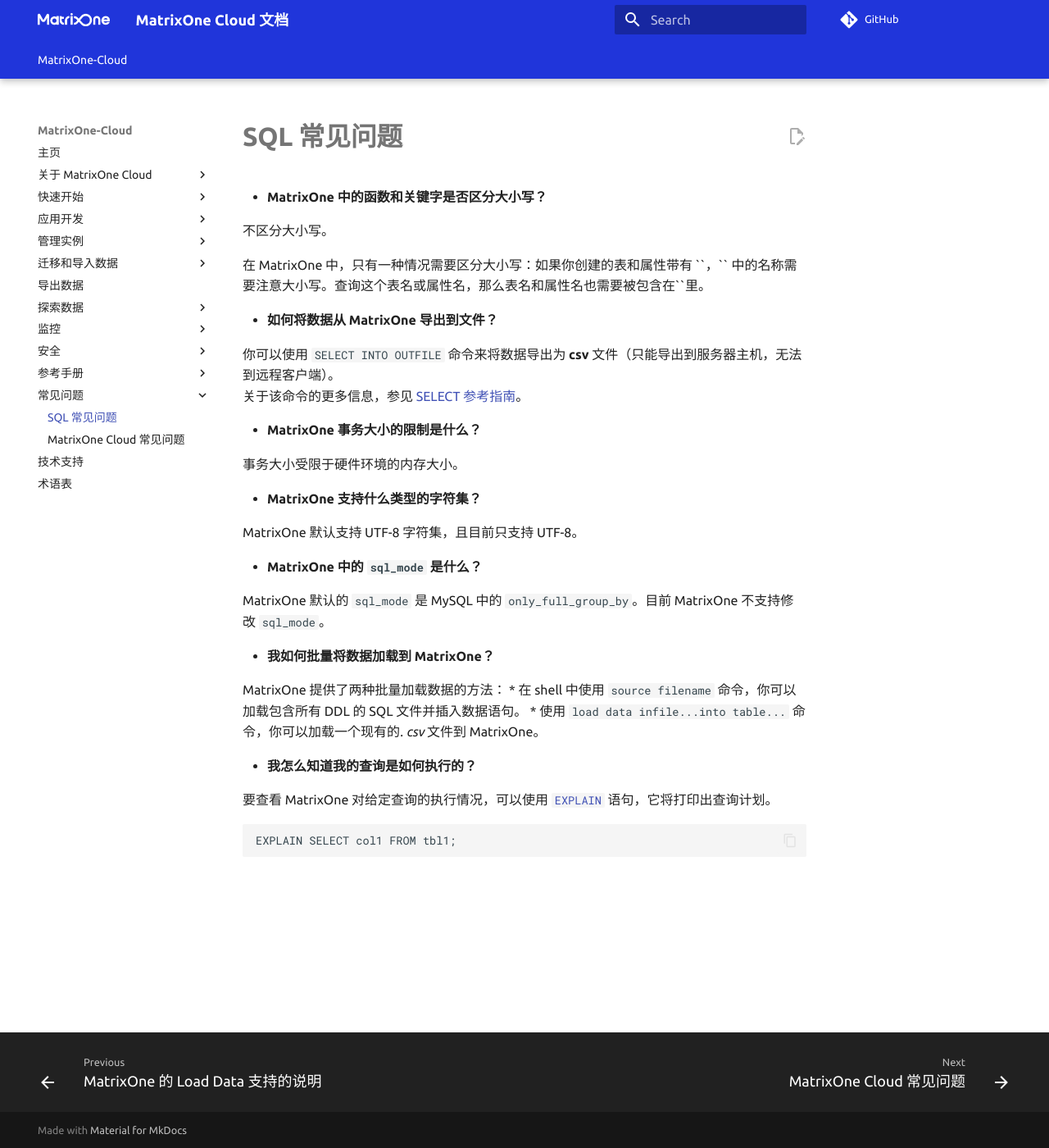
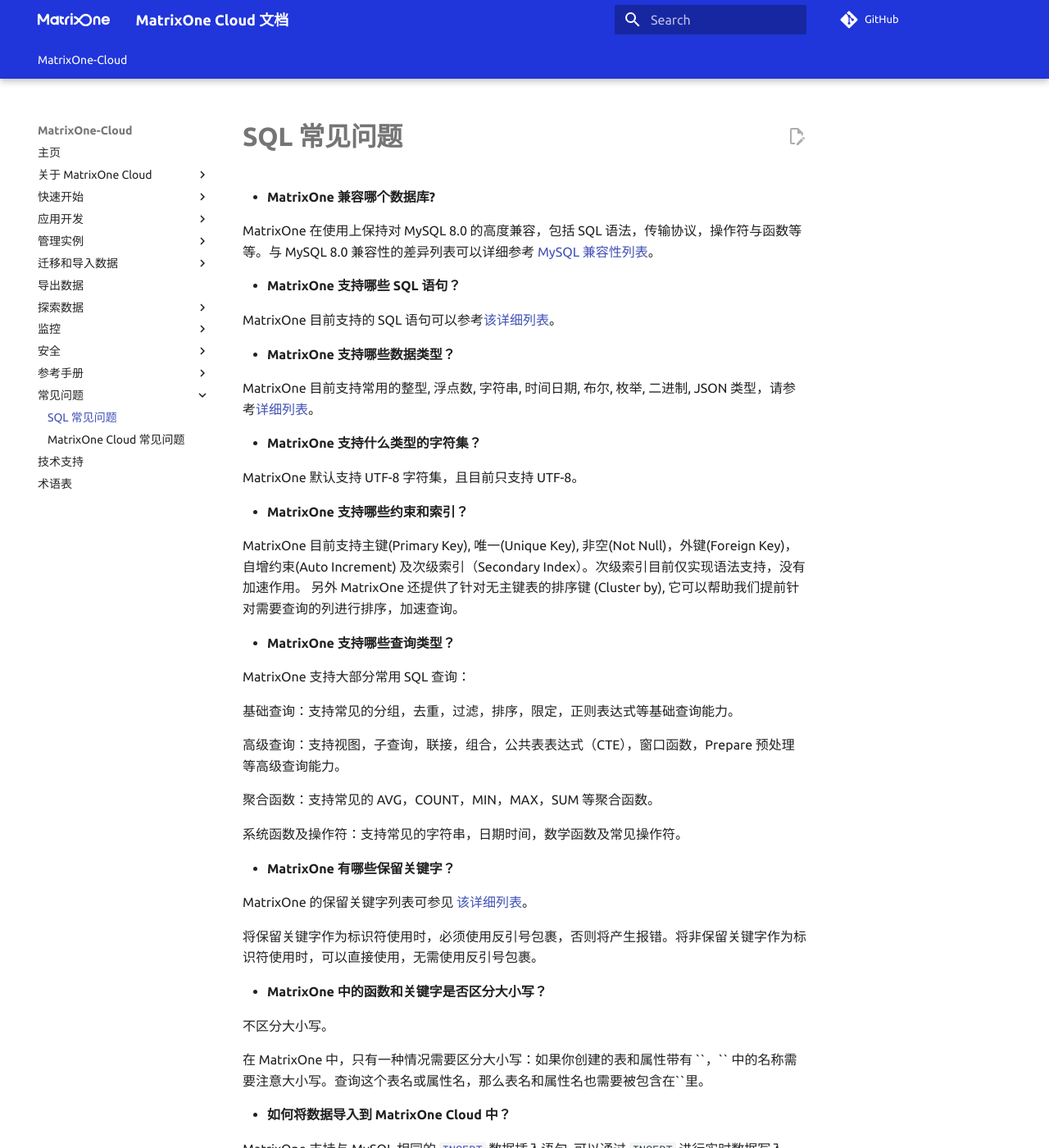
Before and after one commit to yangj1211/moc-docs, an MkDocs documentation site: the page built from docs/MatrixOne-Cloud/FAQs/sql-faqs.md, in a window 1280 px wide and 1400 px high. Shown: the whole window at 82% size. Built offline with MkDocs 1.6.1 and Material for MkDocs 9.7.7, drawn with Linux system fonts in a browser that asks for light colours; comment, search, counter and statistics services are not loaded; the version menu is left out; some of the changed text lies outside the part shown.

Commit message:
Update SQL FAQs

````diff
--- a/docs/MatrixOne-Cloud/FAQs/sql-faqs.md
+++ b/docs/MatrixOne-Cloud/FAQs/sql-faqs.md
@@ -1,38 +1,84 @@
 # **SQL 常见问题**
+
+* **MatrixOne 兼容哪个数据库?**
+
+MatrixOne 在使用上保持对 MySQL 8.0 的高度兼容，包括 SQL 语法，传输协议，操作符与函数等等。与 MySQL 8.0 兼容性的差异列表可以详细参考[ MySQL 兼容性列表](../Overview/mysql-compatibility.md)。
+
+* **MatrixOne 支持哪些 SQL 语句？**
+
+MatrixOne 目前支持的 SQL 语句可以参考[该详细列表](../Reference/SQL-Reference/SQL-Type.md)。
+
+
+* **MatrixOne 支持哪些数据类型？**
+
+MatrixOne 目前支持常用的整型, 浮点数, 字符串, 时间日期, 布尔, 枚举, 二进制, JSON 类型，请参考[详细列表](../Reference/Data-Types/data-types.md)。
+
+* **MatrixOne 支持什么类型的字符集？**
+
+MatrixOne 默认支持 UTF-8 字符集，且目前只支持 UTF-8。
+
+* **MatrixOne 支持哪些约束和索引？**
+
+MatrixOne 目前支持主键(Primary Key), 唯一(Unique Key), 非空(Not Null)，外键(Foreign Key)，自增约束(Auto Increment) 及次级索引（Secondary Index）。次级索引目前仅实现语法支持，没有加速作用。
+另外 MatrixOne 还提供了针对无主键表的排序键 (Cluster by), 它可以帮助我们提前针对需要查询的列进行排序，加速查询。
+
+* **MatrixOne 支持哪些查询类型？**
+
+MatrixOne 支持大部分常用 SQL 查询：
+
+基础查询：支持常见的分组，去重，过滤，排序，限定，正则表达式等基础查询能力。
+
+高级查询：支持视图，子查询，联接，组合，公共表表达式（CTE），窗口函数，Prepare 预处理等高级查询能力。
+
+聚合函数：支持常见的 AVG，COUNT，MIN，MAX，SUM 等聚合函数。
+
+系统函数及操作符：支持常见的字符串，日期时间，数学函数及常见操作符。
+
+
+* **MatrixOne 有哪些保留关键字？**
+
+MatrixOne 的保留关键字列表可参见 [该详细列表](../Reference/Language-Structure/keywords.md)。
+
+将保留关键字作为标识符使用时，必须使用反引号包裹，否则将产生报错。将非保留关键字作为标识符使用时，可以直接使用，无需使用反引号包裹。
+
+
 
 * **MatrixOne 中的函数和关键字是否区分大小写？**
 
-  不区分大小写。
+不区分大小写。
 
-  在 MatrixOne 中，只有一种情况需要区分大小写：如果你创建的表和属性带有 \`\`，\`\` 中的名称需要注意大小写。查询这个表名或属性名，那么表名和属性名也需要被包含在\`\`里。
+在 MatrixOne 中，只有一种情况需要区分大小写：如果你创建的表和属性带有 \`\`，\`\` 中的名称需要注意大小写。查询这个表名或属性名，那么表名和属性名也需要被包含在\`\`里。
 
-* **如何将数据从 MatrixOne 导出到文件？**
 
-你可以使用 `SELECT INTO OUTFILE` 命令来将数据导出为 **csv** 文件（只能导出到服务器主机，无法到远程客户端）。
-关于该命令的更多信息，参见 [SELECT 参考指南](../Reference/SQL-Reference/Data-Query-Language/select.md)。
+* **如何将数据导入到 MatrixOne Cloud 中？**
 
-* **MatrixOne 事务大小的限制是什么？**
 
-  事务大小受限于硬件环境的内存大小。
+MatrixOne 支持与 MySQL 相同的 [`INSERT`](../App-Develop/import-data/insert-data.md) 数据插入语句, 可以通过 `INSERT` 进行实时数据写入，同时也支持 [`LOAD DATA`](../App-Develop/import-data/bulk-load/bulk-load-overview.md) 的离线批量导入语句。
 
-* **MatrixOne 支持什么类型的字符集？**
+在 MatrixOne Cloud 中，还可以通过应用界面上提供的 [`导入数据`](../App-Develop/import-data/bulk-load/load-s3.md) 功能离线将存储在对象存储中的 `csv` 文件或者 `jsonline` 文件导入实例。还可以通过数据发布订阅的方式，快速获取已经存储在其他实例上的数据。
 
-  MatrixOne 默认支持 UTF-8 字符集，且目前只支持 UTF-8。
+* **如何将数据从 MatrixOne Cloud 导出到文件？**
+
+在 MatrixOne Cloud 中，你可以使用 [`mo-dump`](../App-Develop/export-data/modump.md) 这个二进制工具把数据导出成 SQL 或者 csv 文件。
+
+* **MatrixOne 是否支持事务？支持的事务隔离级别是什么？**
+
+MatrixOne 支持 ACID （原子性、一致性、隔离性、持久性） 的事务能力，支持悲观和乐观事务，默认使用悲观事务。使用悲观事务的时候会采用 Read Committed 隔离级别，切换成乐观事务的时候会采用 Snapshot Isolation 隔离级别。
+
+
 
 * **MatrixOne 中的 `sql_mode` 是什么？**
 
-  MatrixOne 默认的 `sql_mode` 是 MySQL 中的 `only_full_group_by`。目前 MatrixOne 不支持修改 `sql_mode`。
+  MatrixOne 默认的 `sql_mode` 是 MySQL 中的 `only_full_group_by`。因此默认查询语法中所有 `select` 的字段，除聚合函数中的字段，都必须在 `group by` 中出现。但是 MatrixOne 也支持修改 `sql_mode` 以兼容不完全规范的 `group by` 语法。
 
-* **我如何批量将数据加载到 MatrixOne？**
 
-  MatrixOne 提供了两种批量加载数据的方法：
-  * 在 shell 中使用 `source filename` 命令，你可以加载包含所有 DDL 的 SQL 文件并插入数据语句。
-  * 使用 `load data infile...into table...` 命令，你可以加载一个现有的*. csv* 文件到 MatrixOne。
 
-* **我怎么知道我的查询是如何执行的？**
+* **如何查看我的 Query 执行计划？**
 
   要查看 MatrixOne 对给定查询的执行情况，可以使用 [`EXPLAIN`](../Reference/SQL-Reference/Other/Explain/explain.md) 语句，它将打印出查询计划。
 
   ```
   EXPLAIN SELECT col1 FROM tbl1;
   ```
+
+  也可以在 MatrixOne Cloud 数据库管理平台提供的 [`查询分析`](../Data-Explore/query-anlysis/query_profile.md) 模块中查看图形化的执行计划。
````
Also changed, not shown: docs/MatrixOne-Cloud/Reference/SQL-Reference/SQL-Type.md (+3 -3 lines).
